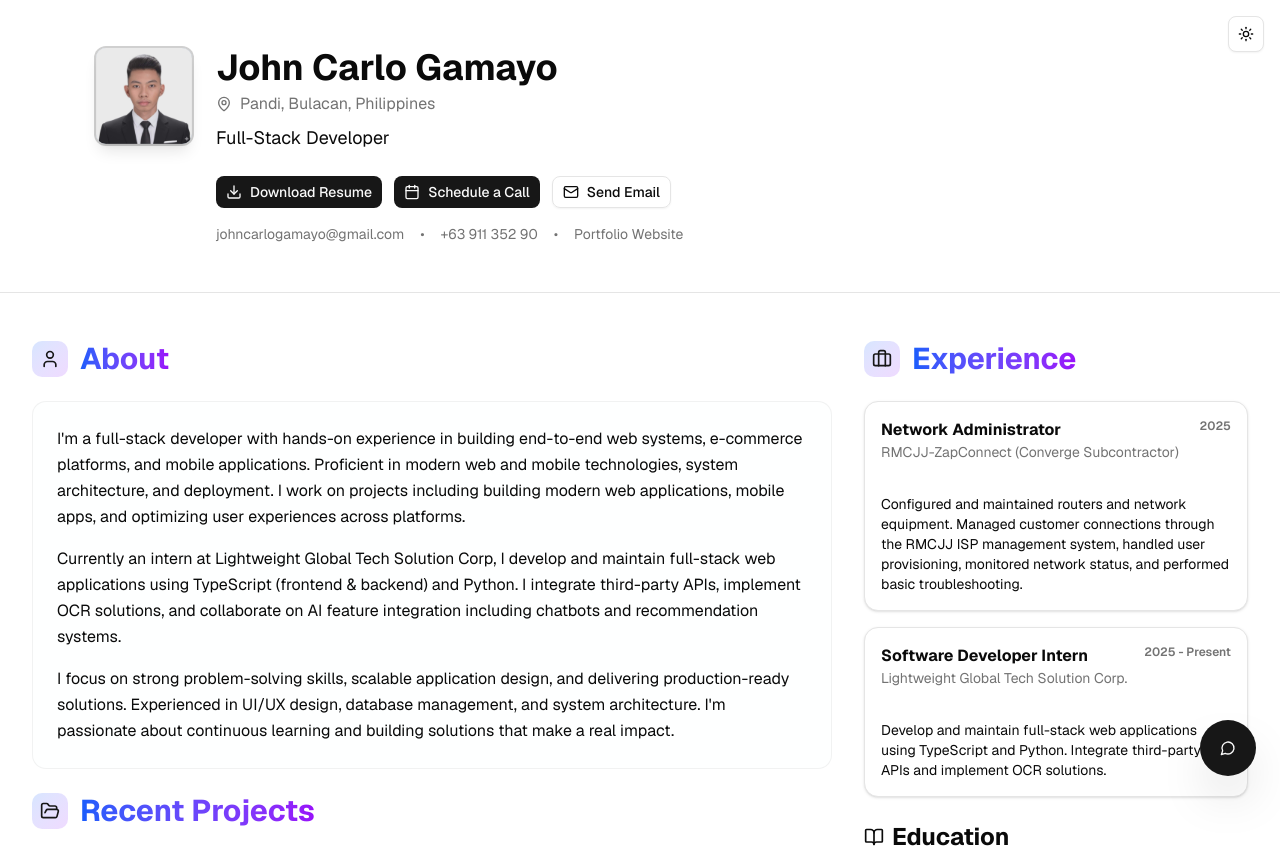
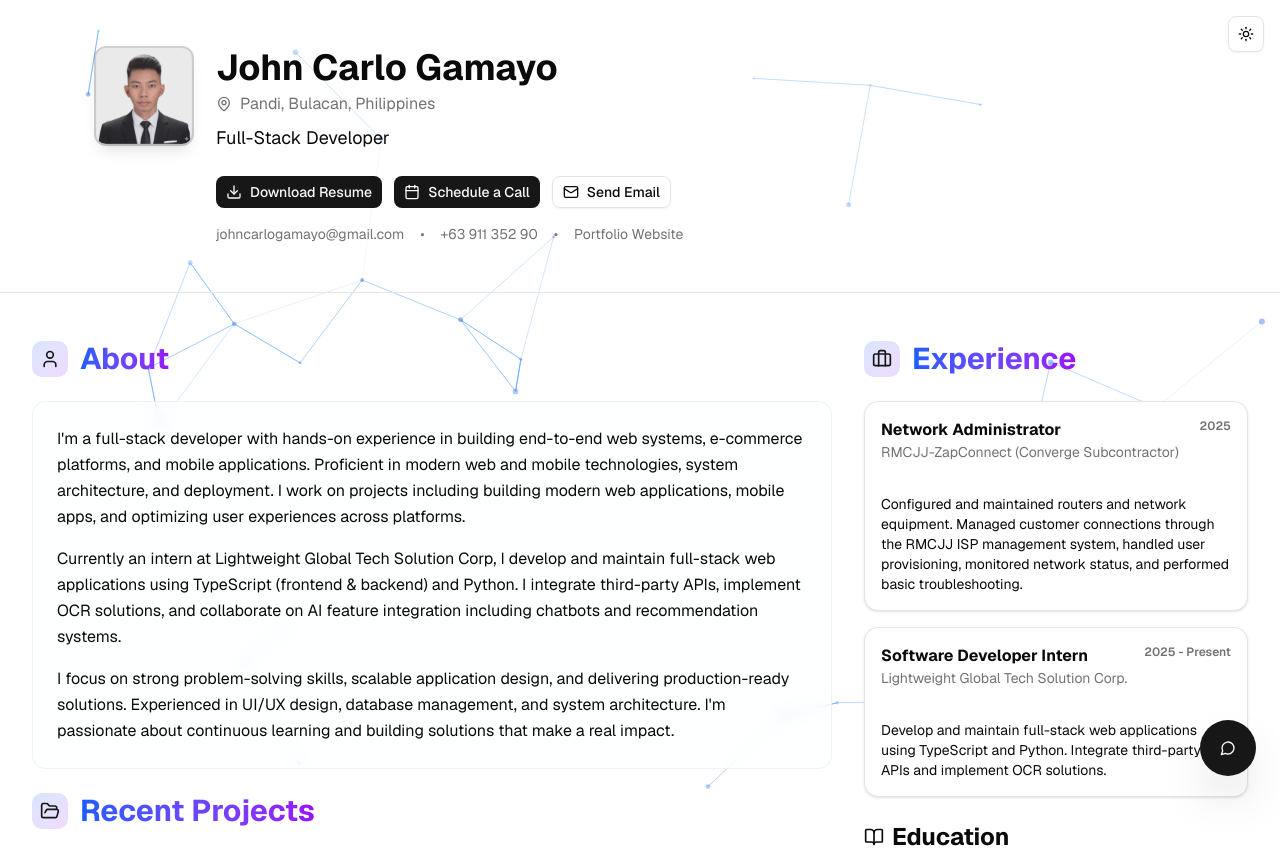
Before and after one commit to JohnCarloGamayo/newportfolio, a Next.js app: page / in a window 1280 px wide. Shown: the top 848 px of the page. Built offline with nearby package versions, Linux system fonts and the light colour scheme.

Commit message:
add particles

```diff
--- a/app/page.tsx
+++ b/app/page.tsx
@@ -16,13 +16,13 @@ import AIChatbot from '@/components/AIChatbot'
 
 export default function Home() {
   return (
-    <div className="min-h-screen bg-background text-foreground relative overflow-x-hidden">
+    <div className="min-h-screen bg-background text-foreground relative">
       {/* Animated Particles Background */}
       <ParticlesBackground />
 
       {/* Gradient Accent Overlays */}
-      <div className="fixed top-0 left-0 w-96 h-96 bg-blue-500/10 rounded-full blur-3xl -z-5" />
-      <div className="fixed bottom-0 right-0 w-96 h-96 bg-purple-500/10 rounded-full blur-3xl -z-5" />
+      <div className="fixed top-0 left-0 w-96 h-96 bg-blue-500/10 rounded-full blur-3xl -z-10" />
+      <div className="fixed bottom-0 right-0 w-96 h-96 bg-purple-500/10 rounded-full blur-3xl -z-10" />
 
       {/* Header Section */}
       <Header />
--- a/components/ParticlesBackground.tsx
+++ b/components/ParticlesBackground.tsx
@@ -73,10 +73,10 @@ export default function ParticlesBackground() {
           },
           links: {
             color: '#60a5fa',
-            distance: 180,
+            distance: 150,
             enable: true,
-            opacity: 0.6,
-            width: 2,
+            opacity: 0.9,
+            width: 1,
           },
           collisions: {
             enable: true,
@@ -88,17 +88,17 @@ export default function ParticlesBackground() {
               default: 'bounce',
             },
             random: true,
-            speed: 1.5,
+            speed: 1,
             straight: false,
           },
           number: {
             density: {
               enable: true,
             },
-            value: 150,
+            value: 60,
           },
           opacity: {
-            value: 0.8,
+            value: 0.4,
             animation: {
               enable: true,
               speed: 1,
@@ -109,7 +109,7 @@ export default function ParticlesBackground() {
             type: 'circle',
           },
           size: {
-            value: { min: 2, max: 6 },
+            value: { min: 1, max: 3 },
             animation: {
               enable: true,
               speed: 2,
@@ -119,7 +119,7 @@ export default function ParticlesBackground() {
         },
         detectRetina: true,
       }}
-      className="absolute inset-0 -z-10"
+      className="fixed inset-0 z-0 pointer-events-none"
     />
   )
 }
```
